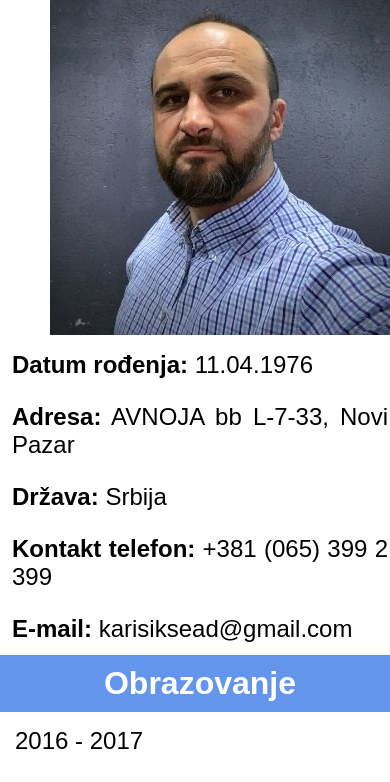
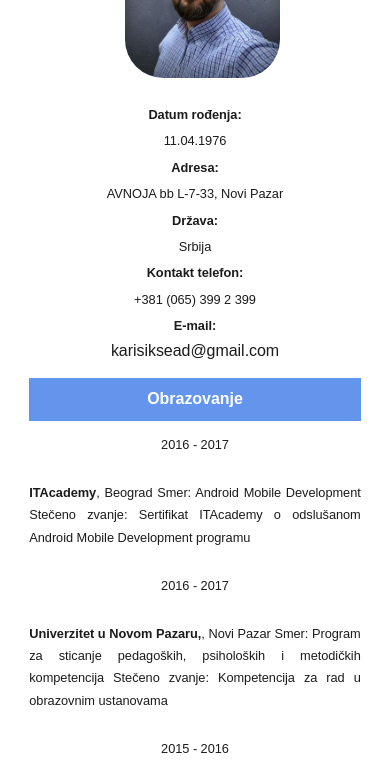
Before and after one commit to karisiksead/Curriculum-vitae, a plain HTML site: page index.html in a window 390 px wide. Shown: the part 145-927 px from the top of the page. Drawn offline with Linux system fonts and the light colour scheme.

Commit message:
final bez menu i pdf

```diff
--- a/index.html
+++ b/index.html
@@ -12,21 +12,42 @@
     <div class="container">
       <div class="name">
         <h1>Sead Karišik</h1>
-        <a href="./Sead Karisk CV.pdf">Preuzmi pdf</a>
       </div>
       <div class="img">
         <img src="./images/seadkarisk.jpg" alt="seadkarisik" />
       </div>
-      <div class="data">
-        <p><strong>Datum rođenja:</strong> 11.04.1976</p>
-        <p><strong>Adresa:</strong> AVNOJA bb L-7-33, Novi Pazar</p>
-        <p><strong>Država:</strong> Srbija</p>
-        <p><strong>Kontakt telefon:</strong> +381 (065) 399 2 399</p>
-        <p><strong>E-mail:</strong> karisiksead@gmail.com</p>
+
+      <!-- Licni podaci -->
+      <div class="born">
+        <p><strong>Datum rođenja:</strong></p>
       </div>
-
+      <div class="data1">
+        <p>11.04.1976</p>
+      </div>
+      <div class="adress">
+        <p><strong>Adresa:</strong></p>
+      </div>
+      <div class="data2">
+        <p>AVNOJA bb L-7-33, Novi Pazar</p>
+      </div>
+      <div class="state">
+        <p><strong>Država:</strong></p>
+      </div>
+      <div class="data3">
+        <p>Srbija</p>
+      </div>
+      <div class="phone">
+        <p><strong>Kontakt telefon:</strong></p>
+      </div>
+      <div class="data4">
+        <p>+381 (065) 399 2 399</p>
+      </div>
+      <div class="mail">
+        <p><strong>E-mail:</strong></p>
+      </div>
+      <div class="data5">karisiksead@gmail.com</div>
       <!-- Obrazovanje -->
-      <div class="naslov">
+      <div class="naslov" style="margin-top: 1em">
         <h2>Obrazovanje</h2>
       </div>
       <div class="line"></div>
@@ -114,7 +135,7 @@
         </p>
       </div>
 
-      <div class="date"><p>2016,Sep.-2016,Dec.</p></div>
+      <div class="date"><p>2016,Sep. - 2016,Dec.</p></div>
       <div class="description">
         <p><strong>TEHNIČKA ŠKOLA</strong>, Novi Pazar</p>
         <p><strong>Pozicija</strong>: Nastavnik</p>
@@ -136,7 +157,7 @@
         </p>
       </div>
 
-      <div class="date"><p>2010,Maj.-2015,Nov.</p></div>
+      <div class="date"><p>2010,Maj. - 2015,Nov.</p></div>
       <div class="description">
         <p><strong>SZTR LCD</strong>, Novi Pazar</p>
         <p><strong>Pozicija</strong>: Preduzetnik</p>
@@ -171,7 +192,7 @@
         </p>
       </div>
 
-      <div class="date"><p>2003,Jun.-2009,Mar.</p></div>
+      <div class="date"><p>2003,Jun. - 2009,Mar.</p></div>
       <div class="description">
         <p><strong>SZTR DVD</strong>, Novi Pazar</p>
         <p><strong>Pozicija</strong>: Preduzetnik</p>
@@ -181,7 +202,7 @@
         </p>
       </div>
 
-      <div class="date"><p>1995,Avg.-1998,Feb.</p></div>
+      <div class="date"><p>1995,Avg. - 1998,Feb.</p></div>
       <div class="description">
         <p><strong>SZR JVC</strong>, Novi Pazar</p>
         <p><strong>Pozicija</strong>: Serviser</p>
@@ -226,7 +247,7 @@
       </div>
       <div class="line"></div>
 
-      <div class="date"><p>2021,Maj.–U toku</p></div>
+      <div class="date"><p>2021,Maj. –U toku</p></div>
       <div class="description">
         <p>
           <strong>IT CAMP - SERBIA 2021</strong>, Pohađanje HTML, CSS,
--- a/style.css
+++ b/style.css
@@ -5,117 +5,185 @@
 }
 
 body {
-  font-family: Arial, Helvetica, sans-serif;
+  font-family: arial, x-locale-body, sans-serif;
+  letter-spacing: -0.0027777778rem;
+  font-size: 100%;
+  color: #1b1b1b;
+  margin: auto;
 }
 h1 {
-  font-size: 3.5em;
+  font-size: 2em;
 }
 h2 {
-  font-size: 2em;
+  font-size: 1.2em;
 }
 p {
-  font-size: 1.5em;
+  font-size: 1em;
   text-align: justify;
+  line-height: 1.75;
 }
-/* font-size: izracunati i ubaciti u em velicinu.
-1em = 16px
-px/16=em
-ili ovako
-Viewport is the browser window size. 1vw = 1% of viewport width. If the viewport is 50cm wide, 1vw is 0.5cm*/
 
 .container {
   display: grid;
+  width: 85vw;
+  margin: auto;
   grid-template-columns: repeat(12, 1fr);
-  grid-template-rows: repeat(2, minmax(20px, auto));
-  grid-auto-rows: minmax(50px, auto);
+  grid-template-rows: repeat(6, minmax(15px, auto));
+  grid-auto-rows: minmax(20px, auto);
 
   grid-template-areas:
-    ". name name name name name name name img img img img"
-    "data data data data data data data data img img img img";
+    "name name name name name name name name img img img img"
+    "born born born data1 data1 data1 data1 data1 img img img img"
+    "adress adress adress data2 data2 data2 data2 data2 img img img img"
+    "state state state data3 data3 data3 data3 data3 img img img img"
+    "phone phone phone data4 data4 data4 data4 data4 img img img img"
+    "mail mail mail data5 data5 data5 data5 data5 img img img img";
 
   /* gap: 20px; */
 }
 /* pocetno zaglavlje sa imenom */
 .name {
   grid-area: name;
-
-  display: flex;
-  justify-content: space-evenly;
-  height: max-content;
+  height: min-content;
+  padding: 10px 0;
   background-color: cornflowerblue;
   color: white;
   text-align: center;
 }
-/* link ka pdf dokumentu */
-.name a {
-  font-size: 1.5em;
-  font-style: italic;
-  color: white;
-  text-decoration: none;
-  padding: 20px;
-}
-.name a:hover {
-  background-color: white;
-  color: cornflowerblue;
-}
-/* kraj link ka pdf dokumentu */
 
 /* profilna slika  */
 .img {
   grid-area: img;
-  justify-self: start;
+  justify-self: end;
   padding-left: 50px;
 }
-
+img {
+  border-radius: 20%;
+}
 /* osnovni podaci */
-.data {
-  grid-area: data;
-  justify-self: center;
+.born {
+  grid-area: born;
+}
+.data1 {
+  grid-area: data1;
+}
+.adress {
+  grid-area: adress;
+}
+.data2 {
+  grid-area: data2;
+}
+.state {
+  grid-area: state;
+}
+.data3 {
+  grid-area: data3;
+}
+.phone {
+  grid-area: phone;
+}
+.data4 {
+  grid-area: data4;
+}
+.mail {
+  grid-area: mail;
+}
+.data5 {
+  grid-area: data5;
+}
+.born,
+.adress,
+.state,
+.phone,
+.mail {
+  padding: 0 15px;
 }
 
-.data p {
-  padding: 0.5em;
-}
-
-/* naslovi oblasti */
 .naslov {
-  grid-column: 2 / span 2;
+  grid-column: 1 / span 3;
+  display: flex;
+  align-items: center;
+  justify-content: center;
   background-color: cornflowerblue;
   color: white;
-  padding: 10px;
+  padding: 8px;
   text-align: center;
 }
 .line {
-  grid-column: 4 / span 8;
+  grid-column: 4 / -1;
   border-bottom: 3px solid cornflowerblue;
 }
 
 /* datumi i podaci */
 .date {
-  grid-column: 2 / span 2;
-  text-align: center;
+  grid-column: 1 / span 3;
+  justify-self: center;
   padding: 15px;
 }
 .description {
-  grid-column: 4 / span 8;
-  padding: 15px;
+  grid-column: 4 / -1;
+  padding: 15px 0;
 }
 
-@media screen and (max-width: 770px) {
+@media screen and (max-width: 950px) {
   .container {
-    grid-template-columns: 1fr;
-    /* grid-template-rows: 1fr; */
+    width: 85vw;
+    margin: auto;
+    grid-template-columns: 100%;
+    grid-template-rows: repeat(12, minmax(15px, auto));
     grid-template-areas:
       "name"
       "img"
-      "data";
+      "born"
+      "data1"
+      "adress"
+      "data2"
+      "state"
+      "data3"
+      "phone"
+      "data4"
+      "mail"
+      "data5";
+  }
+  h1 {
+    font-size: 1.5em;
+  }
+  h2 {
+    font-size: 1em;
+  }
+  p {
+    font-size: 0.8em;
+    text-align: justify;
+  }
+  .img {
+    justify-self: center;
+    margin-inline-end: 35px;
+  }
+
+  img {
+    border-radius: 30%;
+    padding: 20px;
+    width: 50vw;
+  }
+  .born,
+  .adress,
+  .state,
+  .phone,
+  .mail,
+  .data1,
+  .data2,
+  .data3,
+  .data4,
+  .data5 {
+    padding: 2px 15px;
+    justify-self: center;
   }
 
   .h2 {
     text-align: center;
   }
 
-  .h {
+  .name {
     flex-direction: column;
     width: 100%;
   }
@@ -123,6 +191,7 @@ Viewport is the browser window size. 1vw = 1% of viewport width. If the viewport
   .naslov,
   .date,
   .description {
+    padding: 0.8em 0;
     grid-column: auto / -1;
   }
 }
```
Also changed, not shown: vezbeGrid.html (deleted, +0 -67 lines).
